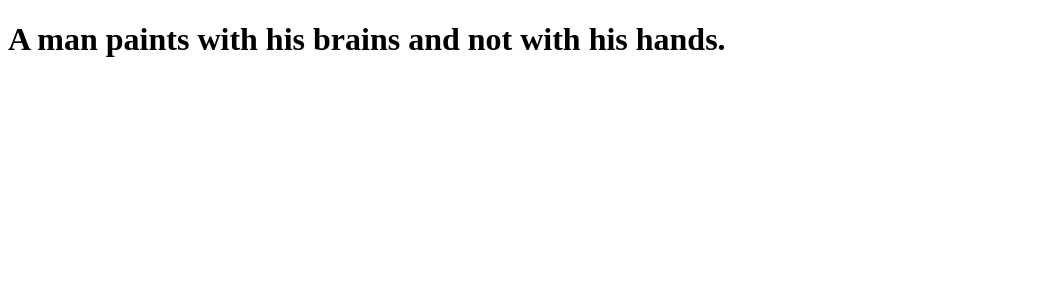
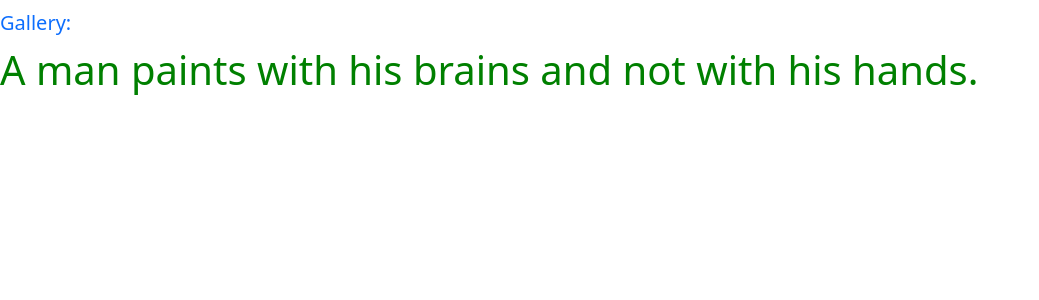
Before and after one commit to annngure/gallery, a Django app: template pictures/templates/base.html in a window 1280 px wide. Shown: the top 300 px of the page, without its empty margins (0-1039 px from the left). Run offline with Django 3.2, Linux system fonts and the light colour scheme; the template is opened without the code that fills it, so the values that code supplies are empty; some libraries are stand-ins or nearby versions.

Commit message:
add navbar

```diff
--- a/gallery/settings.py
+++ b/gallery/settings.py
@@ -119,3 +119,6 @@ USE_TZ = True
 # https://docs.djangoproject.com/en/3.0/howto/static-files/
 
 STATIC_URL = '/static/'
+STATICFILES_DIRS = [
+    os.path.join(BASE_DIR, "static"),
+]
--- a/pictures/templates/base.html
+++ b/pictures/templates/base.html
@@ -1,4 +1,4 @@
-
+{% load static%}
 <!DOCTYPE html>
 <html lang="en">
 <head>
@@ -11,10 +11,19 @@
     {% else %}
     <title>GALLERY</title>
     {% endif %}
+
+    {%block styles%}
+    <link rel="stylesheet" href="https://cdn.jsdelivr.net/npm/bootstrap@5.1.3/dist/css/bootstrap.min.css" integrity="sha384-1BmE4kWBq78iYhFldvKuhfTAU6auU8tT94WrHftjDbrCEXSU1oBoqyl2QvZ6jIW3" crossorigin="anonymous">
+    <link rel="stylesheet" href="{% static 'css/base.css' %}">
+    {% endblock%}
 </head>
 <body>
-    {% block content%}
-    <h1>A man paints with his brains and not with his hands.</h1>
-    {% endblock%}
+    {% include 'navbar.html' %}
+    {% block content%} <h1>A man paints with his brains and not with his hands.</h1>{% endblock%}
+
+
+     {%block scripts%}
+     <script src="https://ajax.googleapis.com/ajax/libs/jquery/3.2.1/jquery.min.js"></script>
+     {%endblock%}
 </body>
 </html>
--- /dev/null
+++ b/pictures/templates/navbar.html
@@ -0,0 +1,15 @@
+{%block styles%}
+<link rel="stylesheet" href="https://cdn.jsdelivr.net/npm/bootstrap@5.1.3/dist/css/bootstrap.min.css" integrity="sha384-1BmE4kWBq78iYhFldvKuhfTAU6auU8tT94WrHftjDbrCEXSU1oBoqyl2QvZ6jIW3" crossorigin="anonymous">
+{%endblock%}
+
+<body>
+    <nav class="navbar navbar-inverse">
+        <div class="container-fliud">
+            <div class="navbar-header">
+                <a class="navbar-brand" >Gallery:</a>
+             </div>
+
+        </div>
+    </nav>
+
+</body>
--- /dev/null
+++ b/static/css/base.css
@@ -0,0 +1,3 @@
+h1{
+    color: green;
+}
```
